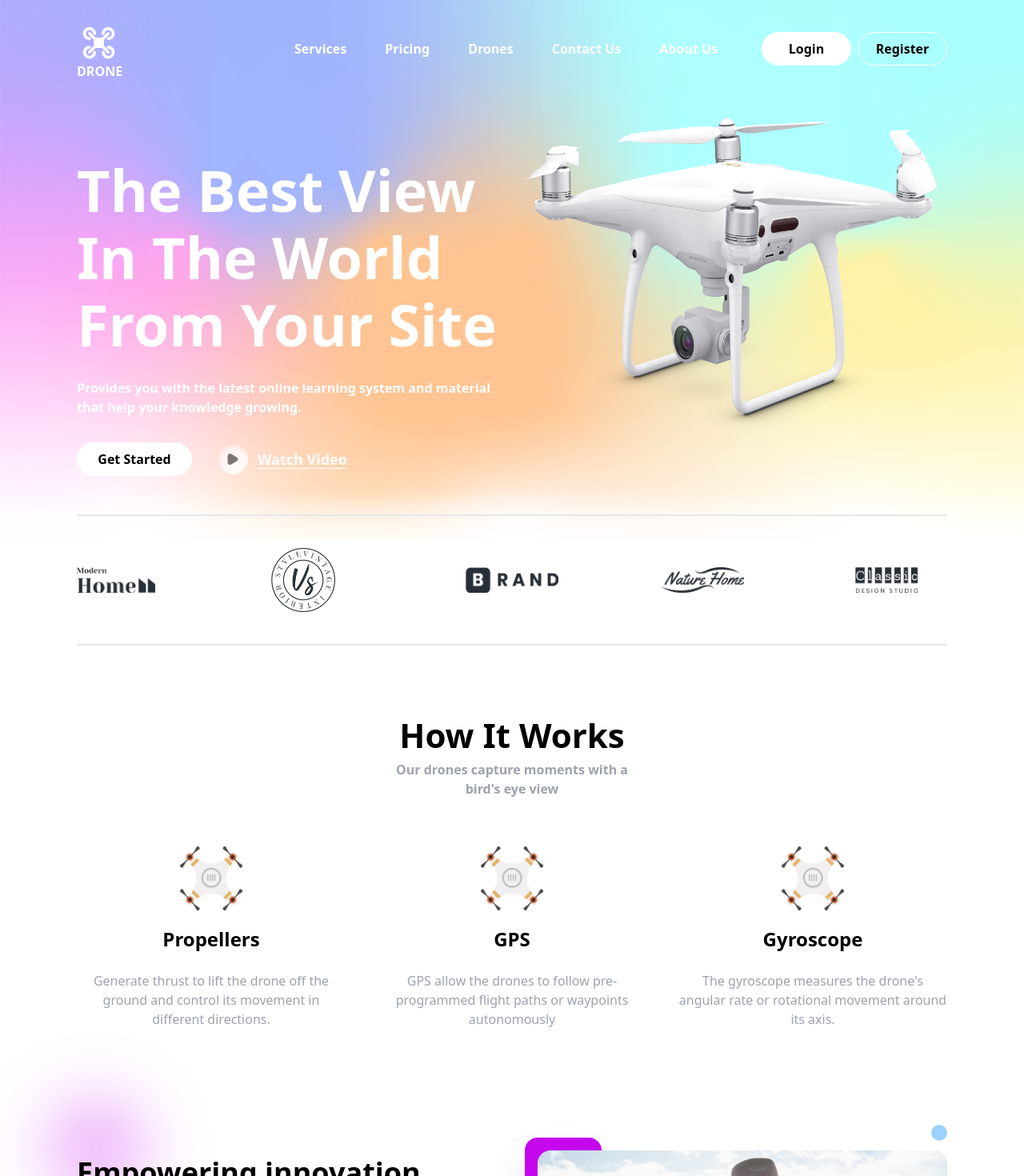
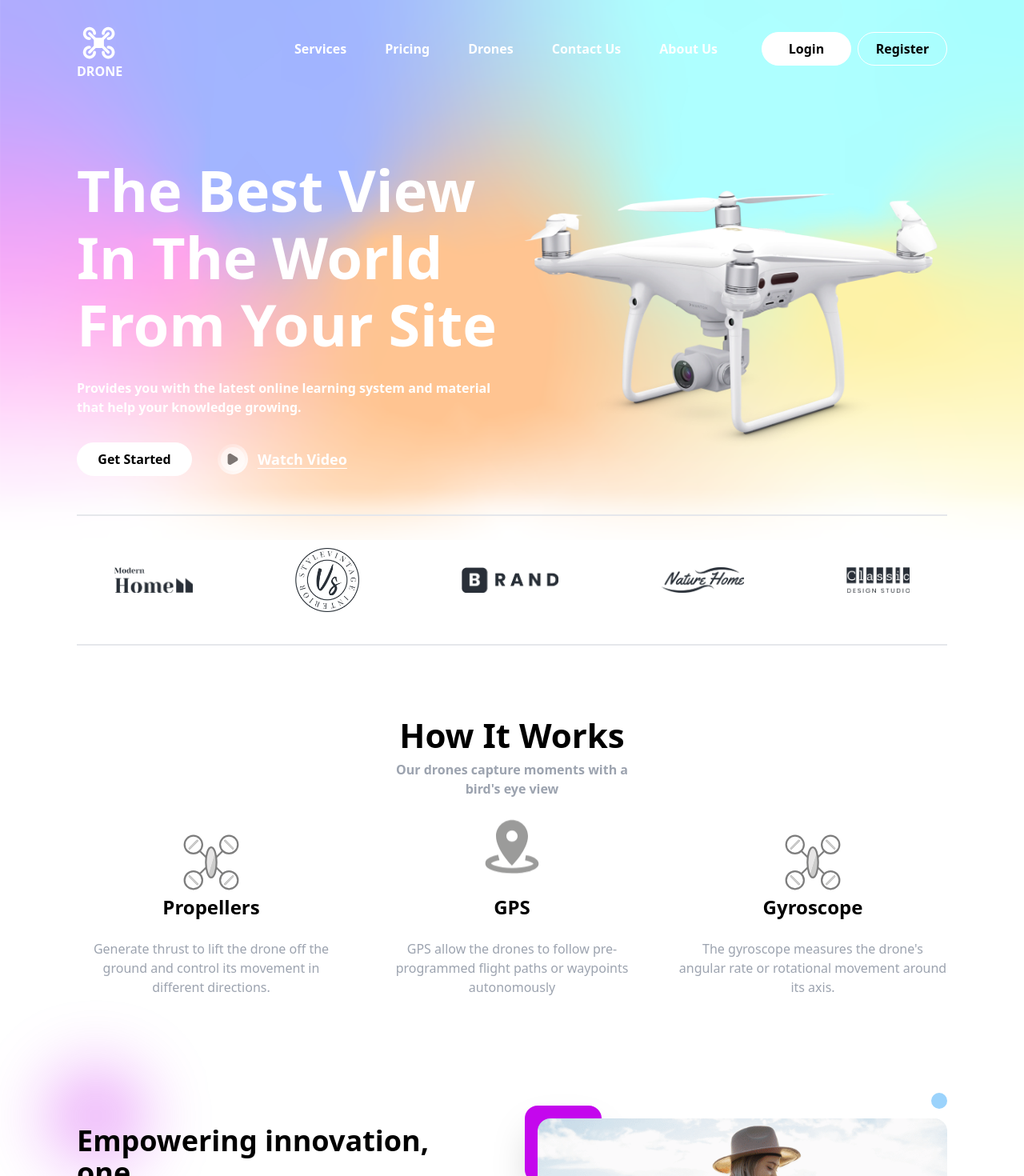
Before and after one commit to JohnFrancio/UFC_Week1_drone, a React (Vite) app: page / in a window 1280 px wide. Shown: the top 1470 px of the page at 80% size. Built offline with nearby package versions, Linux system fonts and the light colour scheme.

Commit message:
ajust image + add localion

```diff
--- a/src/assets/index.js
+++ b/src/assets/index.js
@@ -25,6 +25,8 @@ import homme1 from "./homme-mature_contenu.jpg";
 import homme2 from "./page-homme_contenu.jpg";
 import femme from "./portrait-jeune-femme_23-2148574874.jpg";
 import quotes from "./double-quotes-l-svgrepo-com.svg";
+import droneDisplay from "./drone displqy.svg";
+import gps from "./location.svg";
 
 export {
   product1,
@@ -54,4 +56,6 @@ export {
   homme2,
   femme,
   quotes,
+  droneDisplay,
+  gps,
 };
--- a/src/components/Brand.jsx
+++ b/src/components/Brand.jsx
@@ -3,7 +3,7 @@ import { brandLogo } from '../constants'
 
 function Brand() {
   return (
-    <div className='-mt-8 grid grid-cols-3 md:grid-cols-5 gap-5 md:gap-32 justify-center items-center border-b-2 border-t-2 border-gray-200 w-[85%] m-auto overflow-hidden'>
+    <div className='md:-mt-8 md:flex grid grid-cols-3 md:grid-cols-5 gap-5 md:gap-32 justify-center items-center border-b-2 border-t-2 border-gray-200 w-[85%] m-auto overflow-hidden'>
       {brandLogo.map((logo, index) => (
         <img key={index} className={`${logo.name == "vs" ? 'w-20 h-18' : 'w-26 h-8'} my-10`} src={logo.img} alt={logo.name} />
       ))}
--- a/src/components/Hero.jsx
+++ b/src/components/Hero.jsx
@@ -5,7 +5,7 @@ import PlayIcon from './PlayIcon'
 function Hero() {
   return (
     <div className='overflow-hidden'>
-      <div className="grid grid-cols-1 md:grid-cols-2">
+      <div className="grid grid-cols-1 md:grid-cols-2 items-center">
         <div className='text-white my-10 md:my-20'>
           <div className='flex flex-col gap-3 font-bold text-4xl md:text-7xl'>
             <h1>The Best View</h1>
@@ -22,7 +22,7 @@ function Hero() {
           </div>
         </div>
         <div className='m-0'>
-          <img className='w-[100%] h-[80%]' src={heroImage} alt="" />
+          <img className='w-[100%] h-auto bg-center' src={heroImage} alt="" />
         </div>
       </div>
     </div>
--- a/src/components/HowItWorks.jsx
+++ b/src/components/HowItWorks.jsx
@@ -8,11 +8,11 @@ function HowItWorks() {
         <h1 className='font-bold text-[42px]'>How It Works</h1>
         <p className='text-gray-400 font-semibold'>Our drones capture moments with a <br /> bird's eye view</p>
       </div>
-      <div className="grid grid-cols-1 md:grid-cols-3 gap-10 mt-5">
+      <div className="grid grid-cols-1 md:grid-cols-3 gap-10 mt-10">
         {howItWorks.map((work, index) => (
           <div key={index} className='text-center'>
-            <img className='text-center w-40 m-auto h-40' src={work.img} alt={work.name} />
-            <h1 className='font-bold -mt-5 text-2xl mb-6'>{work.name}</h1>
+            <img className={`${work.name === 'GPS' ? 'animate-bounce' : 'animate-pulse duration-700'} text-center w-20 h-20 m-auto`} src={work.img} alt={work.name} />
+            <h1 className='font-bold text-2xl mb-6'>{work.name}</h1>
             <p className='text-gray-400'>{work.descri}</p>
           </div>
         ))}
--- a/src/components/Navbar.jsx
+++ b/src/components/Navbar.jsx
@@ -19,8 +19,8 @@ function Navbar() {
           ))}
         </ul>
         <div className='flex gap-2'>
-          <button className="bg-white text-black text-center border-[1.5px] border-white  w-28 py-2 rounded-full transition duration-500 hover:-translate-y-1">Login</button>
-          <button className="text-black text-center border-[1.5px] border-white w-28 py-2 rounded-full transition duration-500 hover:-translate-y-1">Register</button>
+          <button className="cursor-default bg-white text-black text-center border-[1.5px] border-white  w-28 py-2 rounded-full transition duration-500 hover:-translate-y-1">Login</button>
+          <button className="cursor-default text-black text-center border-[1.5px] border-white w-28 py-2 rounded-full transition duration-500 hover:-translate-y-1">Register</button>
         </div>
       </nav>
     </div>
--- a/src/constants/index.js
+++ b/src/constants/index.js
@@ -2,8 +2,10 @@ import {
   brand,
   capadrone,
   classicDesign,
+  droneDisplay,
   fb,
   femme,
+  gps,
   homme1,
   homme2,
   ingenieur,
@@ -70,19 +72,19 @@ export const brandLogo = [
 
 export const howItWorks = [
   {
-    img: miniDrone,
+    img: droneDisplay,
     name: "Propellers",
     descri:
       "Generate thrust to lift the drone off the ground and control its movement in different directions.",
   },
   {
-    img: miniDrone,
+    img: gps,
     name: "GPS",
     descri:
       "GPS allow the drones to follow pre-programmed flight paths or waypoints autonomously",
   },
   {
-    img: miniDrone,
+    img: droneDisplay,
     name: "Gyroscope",
     descri:
       "The gyroscope measures the drone's angular rate or rotational movement around its axis.",
```
Also changed, not shown: src/assets/drone displqy.svg (added), src/assets/location.svg (added).
